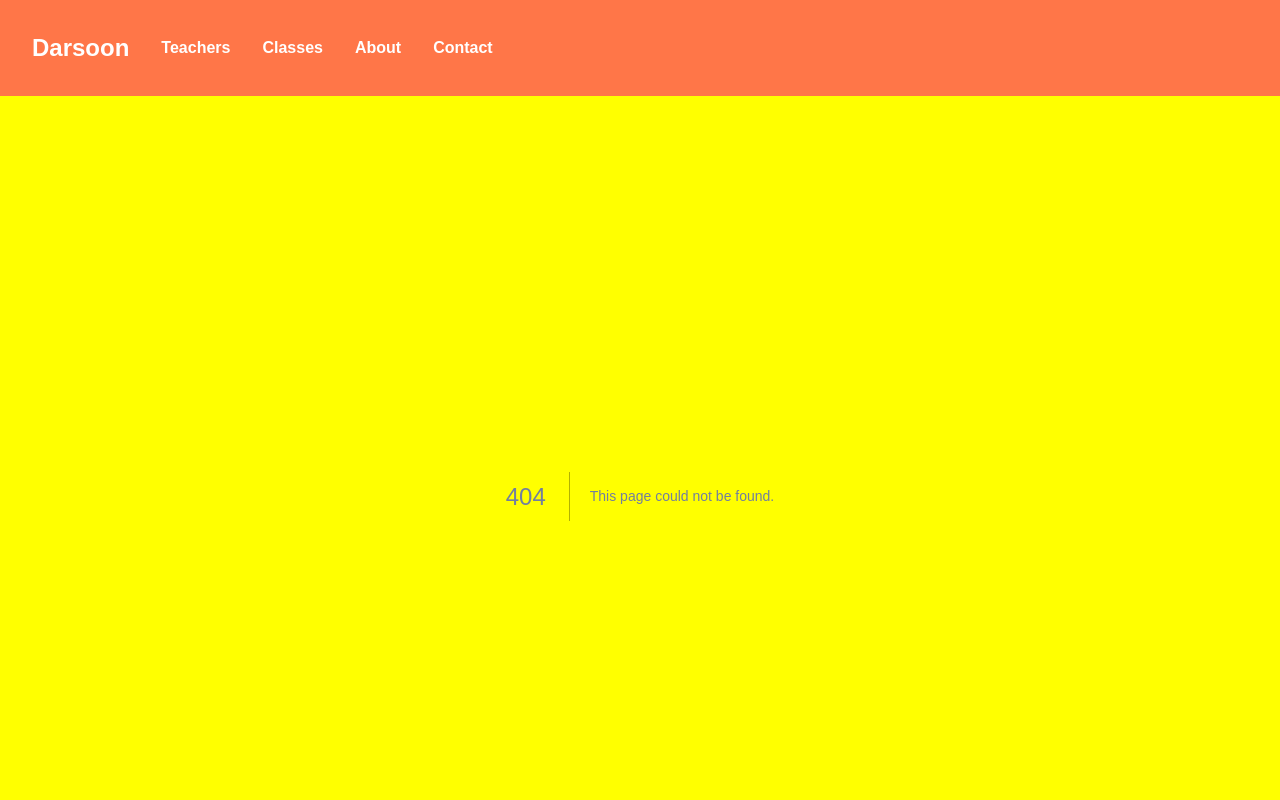
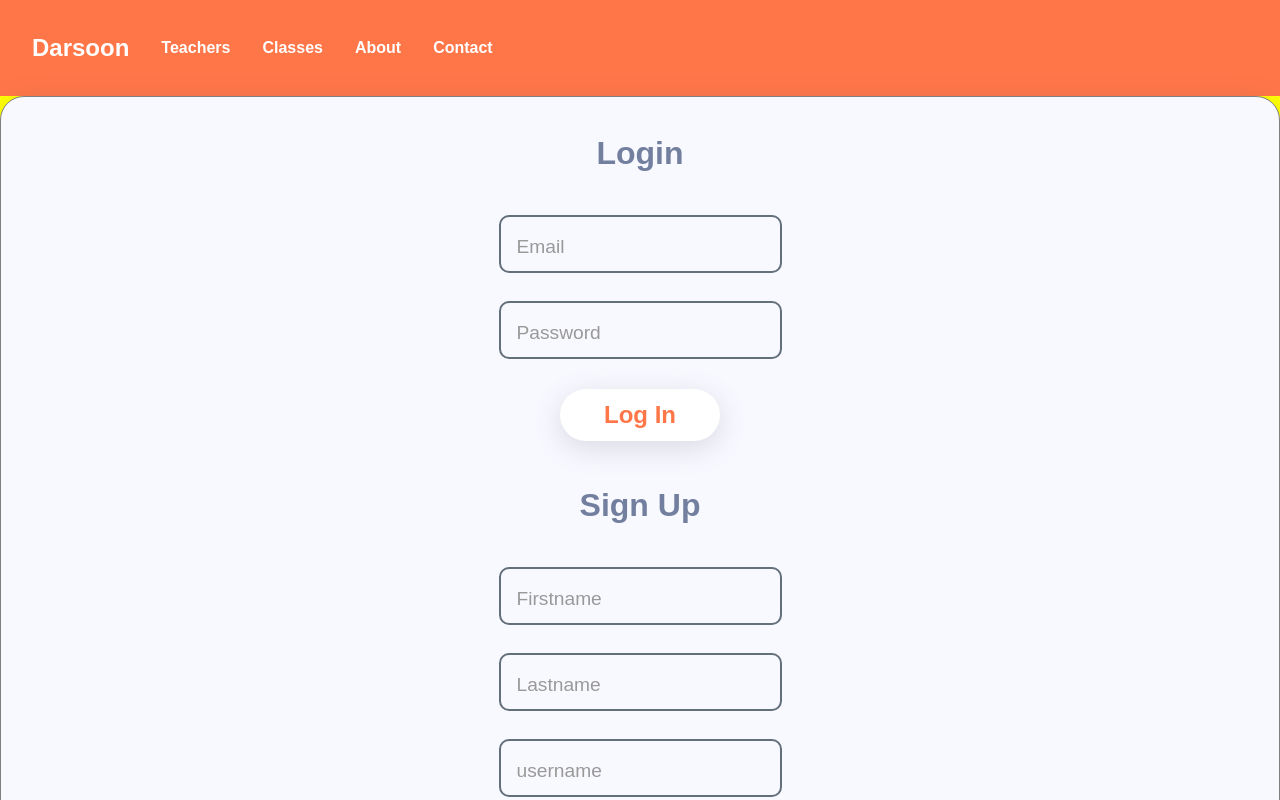
Before and after one commit to darsoonAccount/darsoon-frontend, a Next.js app: page /login in a window 1280 px wide. Before the commit this address had no page. Shown: the top 800 px of the page. Built offline with nearby package versions, Linux system fonts and the light colour scheme.

Commit message:
add LoginPage

```diff
--- /dev/null
+++ b/pages/login/index.tsx
@@ -0,0 +1,45 @@
+import React from "react";
+import styled from "styled-components";
+import Form from "../../components/Form";
+import TextInput from "../../components/TextInput";
+const LoginPage = () => {
+
+
+
+  return (
+    <Div>
+      <h2>Login</h2>
+      <Form url='/api/login' method='POST'>
+        <TextInput label="email" placeholder="Email" />
+        <TextInput label="password" placeholder="Password" type="password" />
+        <button type='submit'>Log In</button>
+      </Form>
+      <h2>Sign Up</h2>
+      <Form url='/api/register' method='POST'>
+{/* <textarea id="story" name="story"
+          rows="5" cols="33">
+It was a dark and stormy night...
+</textarea> */}
+      {/* <input type="radio" id="html" name="fav_language" value="HTML" /> */}
+        <TextInput label="firstname" placeholder="Firstname" />
+        <TextInput label="Lastname" placeholder="Lastname" />
+        <TextInput label="username" placeholder="username" />
+        <TextInput label="email" placeholder="Email" />
+        <TextInput label="password" placeholder="Password" type="password" />
+        <button type='submit'>Sign Up</button>
+      </Form>
+    </Div>
+  );
+};
+export default LoginPage;
+const Div = styled.div`
+  padding: 1.5rem;
+  border-radius: 1.5rem;
+  background: ghostwhite;
+  border: 1px solid gray;
+  box-shadow: rgba(100, 100, 111, 0.2) 0px 7px 29px 0px;
+  display: flex;
+  flex-direction: column;
+  justify-content: center;
+  align-items: center;
+`;
```
